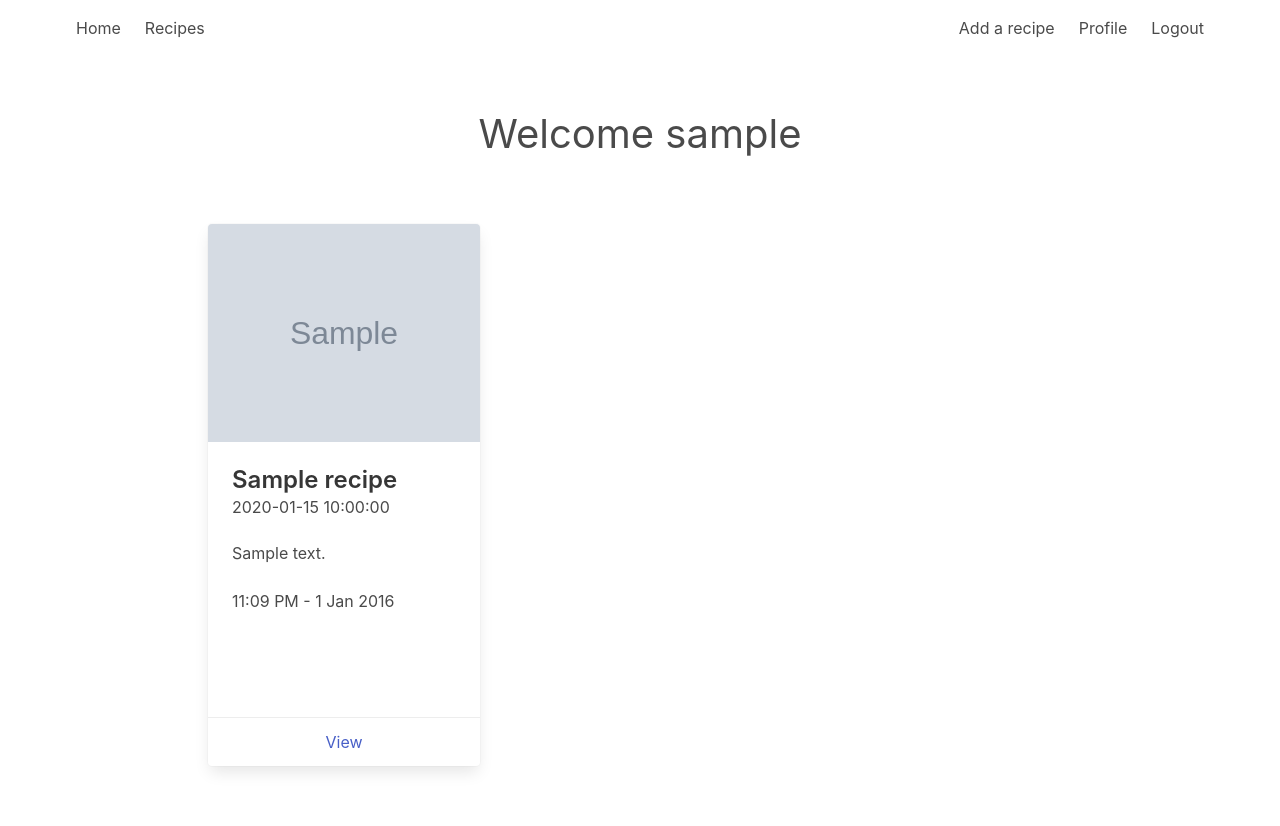
After one commit to aaronsnig501/cook-book, a Flask app: page /profile in a window 1280 px wide. The commit adds this page. Run offline with Flask 2, Linux system fonts and the light colour scheme; the visitor is signed in with stand-in values (Sample User, id 1); grey boxes marked "Sample" are stand-in pictures; a database or web service that is not in the repository returns one stand-in record (values such as "Sample title"); some libraries are stand-ins or nearby versions.

Commit message:
(refactor): create card partial

```diff
--- /dev/null
+++ b/templates/_partials/card.html
@@ -0,0 +1,31 @@
+<div class="column is-4">
+  <div class="card">
+    <div class="card-image">
+      <figure class="image is-5by4">
+        <img src="{{ recipe.image }}" alt="Placeholder image">
+      </figure>
+    </div>
+    <div class="card-content">
+      <div class="media">
+        <div class="media-content">
+          <p class="title is-4">{{ recipe.name }}</p>
+          <p class="subtitle is-6">{{ recipe.created_by }}</p>
+        </div>
+      </div>
+
+      <div class="content">
+        {{ recipe.description }}
+        <br>
+        <br>
+        <time datetime="2016-1-1">11:09 PM - 1 Jan 2016</time>
+      </div>
+    </div>
+    <footer class="card-footer">
+      <a href="{{ url_for('recipe', id=recipe._id) }}" class="card-footer-item">View</a>
+      {% if recipe.created_by == session["user"] %}
+      <a href="{{ url_for('edit_recipe', id=recipe._id) }}" class="card-footer-item">Edit</a>
+      <a href="{{ url_for('delete_recipe', id=recipe._id) }}" class="card-footer-item">Delete</a>
+      {% endif %}
+    </footer>
+  </div>
+</div>
--- a/templates/accounts/profile.html
+++ b/templates/accounts/profile.html
@@ -3,35 +3,12 @@
 {% block title %}{{ session["user"] }}'s recipes{% endblock %}
 
 {% block content %}
-{% include 'partials/_navbar.html' %}
+{% include '_partials/navbar.html' %}
 <section class="section">
   <h1 class="is-size-2 has-text-centered mb-6">Welcome {{ session["user"] }}</h1>
   <div class="columns is-multiline main-section">
     {% for recipe in recipes %}
-      <div class="column is-4">
-        <div class="card">
-          <div class="card-image">
-            <figure class="image is-5by4">
-              <img src="{{ recipe.image }}" alt="Placeholder image">
-            </figure>
-          </div>
-          <div class="card-content">
-            <div class="media">
-              <div class="media-content">
-                <p class="title is-4">{{ recipe.name }}</p>
-                <p class="subtitle is-6">{{ recipe.created_by }}</p>
-              </div>
-            </div>
-
-            <div class="content">
-              {{ recipe.description }}
-              <br>
-              <br>
-              <time datetime="2016-1-1">11:09 PM - 1 Jan 2016</time>
-            </div>
-          </div>
-        </div>
-      </div>
+      {% include '_partials/card.html' %}
     {% endfor %}
   </div>
 </section>
```
Also changed, not shown: templates/recipes/list.html (+1 -33 lines).
